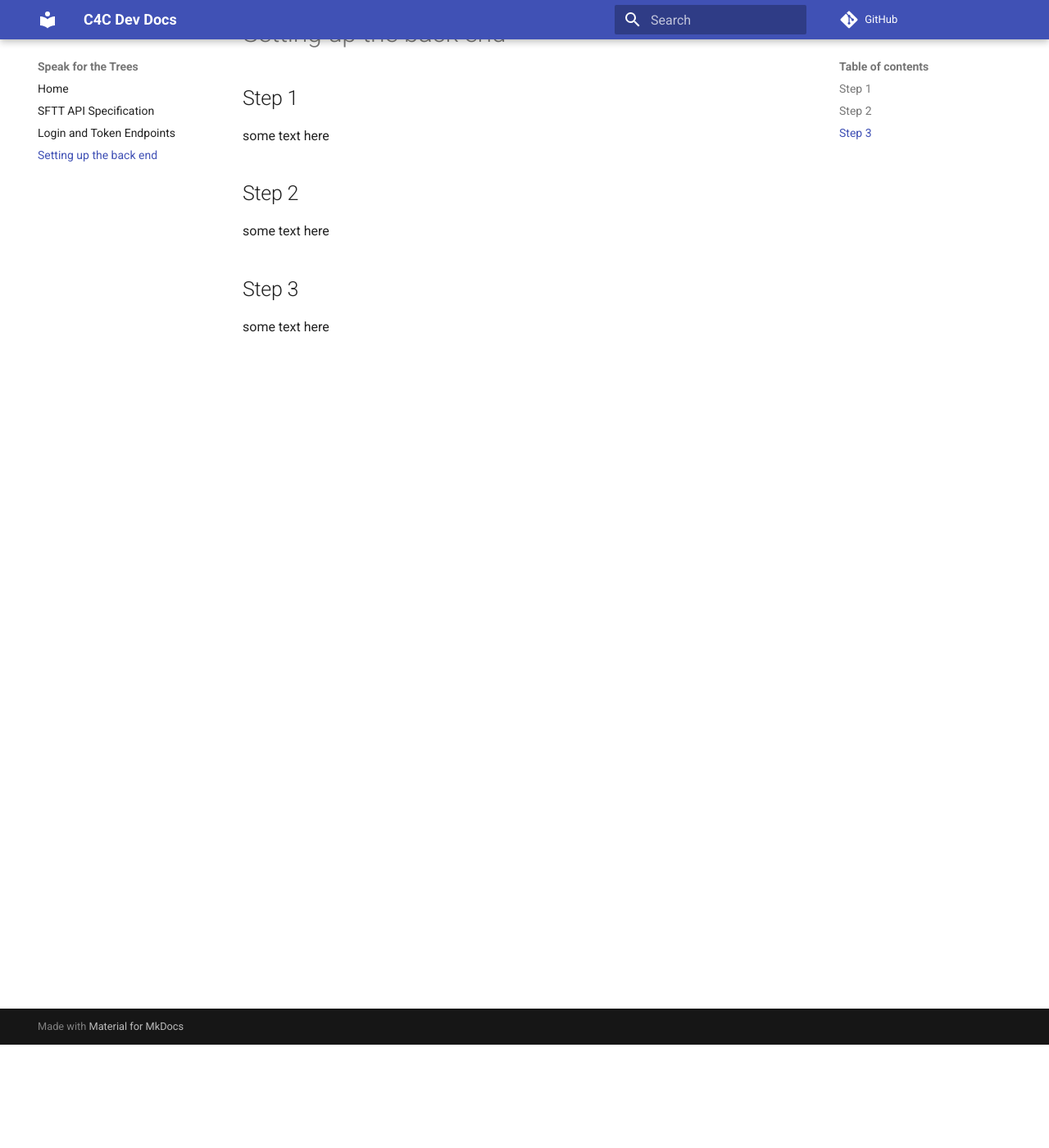
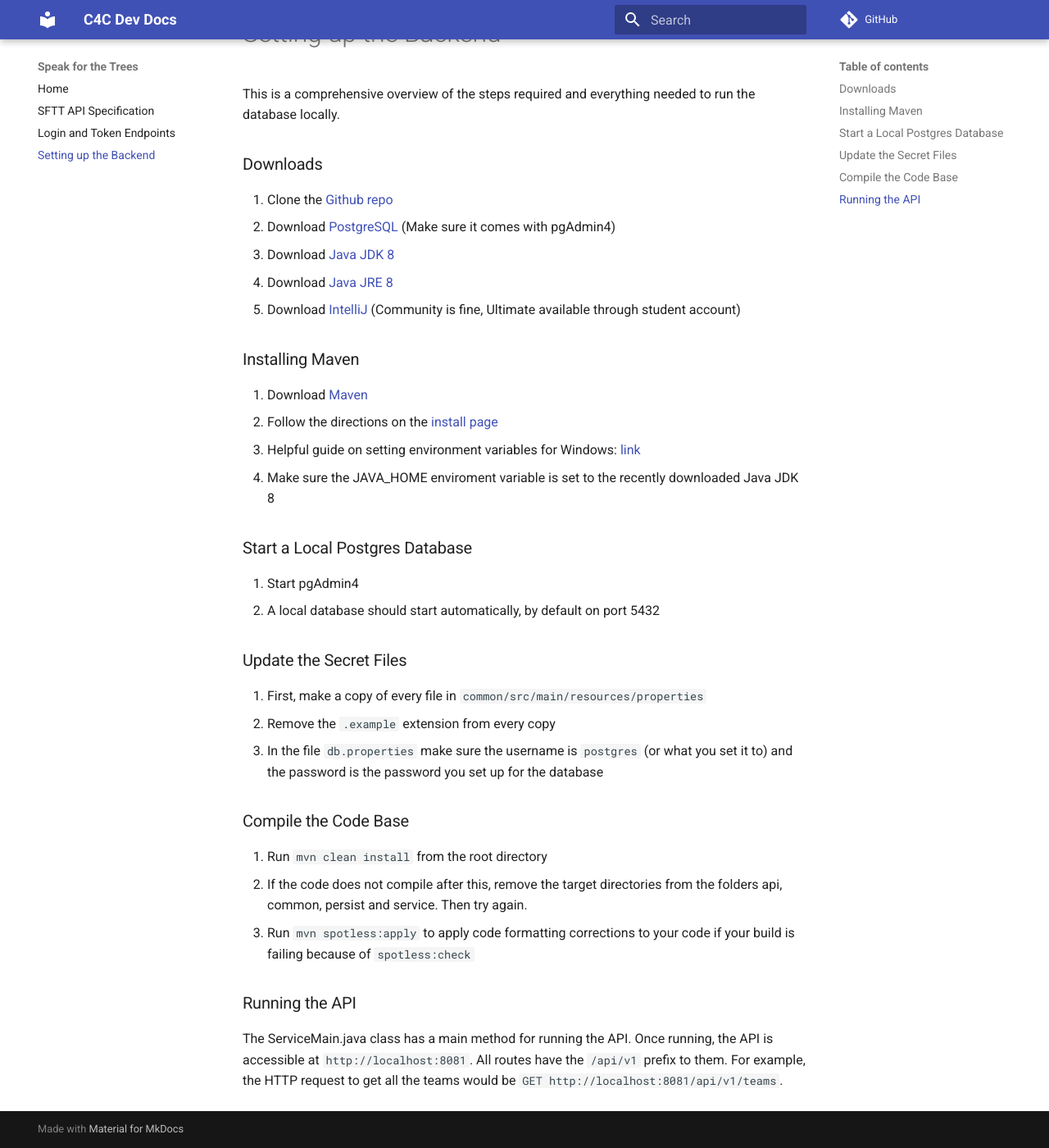
Before and after one commit to Code-4-Community/c4c-dev-docs, an MkDocs documentation site: the page built from docs/sftt/sftt-setup-backend.md, in a window 1280 px wide and 1400 px high, scrolled down 126 px. Shown: the whole window at 82% size. Built offline with MkDocs 1.6.1 and Material for MkDocs 9.7.7, drawn with Linux system fonts in a browser that asks for light colours; comment, search, counter and statistics services are not loaded.

Commit message:
Added instructions for setting up the back end

```diff
--- a/docs/sftt/sftt-setup-backend.md
+++ b/docs/sftt/sftt-setup-backend.md
@@ -1,10 +1,32 @@
-# Setting up the back end
+# Setting up the Backend
+This is a comprehensive overview of the steps required and everything needed to run the database locally.
 
-## Step 1
-some text here
+### Downloads
+1. Clone the [Github repo](https://github.com/Code-4-Community/speak-for-the-trees-backend)
+2. Download [PostgreSQL](https://www.postgresql.org/download/) (Make sure it comes with pgAdmin4)
+3. Download [Java JDK 8](https://www.oracle.com/java/technologies/javase/javase-jdk8-downloads.html)
+4. Download [Java JRE 8](https://www.oracle.com/java/technologies/javase-jre8-downloads.html)
+5. Download [IntelliJ](https://www.jetbrains.com/idea/download/) (Community is fine, Ultimate available through student account)
 
-## Step 2
-some text here
+### Installing Maven
+1. Download [Maven](https://maven.apache.org/download.cgi)
+2. Follow the directions on the [install page](https://maven.apache.org/install.html)
+3. Helpful guide on setting environment variables for Windows: [link](https://mkyong.com/java/how-to-set-java_home-on-windows-10/)
+4. Make sure the JAVA_HOME enviroment variable is set to the recently downloaded Java JDK 8
 
-## Step 3
-some text here
+### Start a Local Postgres Database
+1. Start pgAdmin4
+2. A local database should start automatically, by default on port 5432
+
+### Update the Secret Files
+1. First, make a copy of every file in `common/src/main/resources/properties`
+2. Remove the `.example` extension from every copy
+3. In the file `db.properties` make sure the username is `postgres` (or what you set it to) and the password is the password you set up for the database
+
+### Compile the Code Base
+1. Run `mvn clean install` from the root directory
+2. If the code does not compile after this, remove the target directories from the folders api, common, persist and service. Then try again.
+3. Run `mvn spotless:apply` to apply code formatting corrections to your code if your build is failing because of `spotless:check`
+
+### Running the API
+The ServiceMain.java class has a main method for running the API. Once running, the API is accessible at `http://localhost:8081`. All routes have the `/api/v1` prefix to them. For example, the HTTP request to get all the teams would be `GET http://localhost:8081/api/v1/teams`.
```
